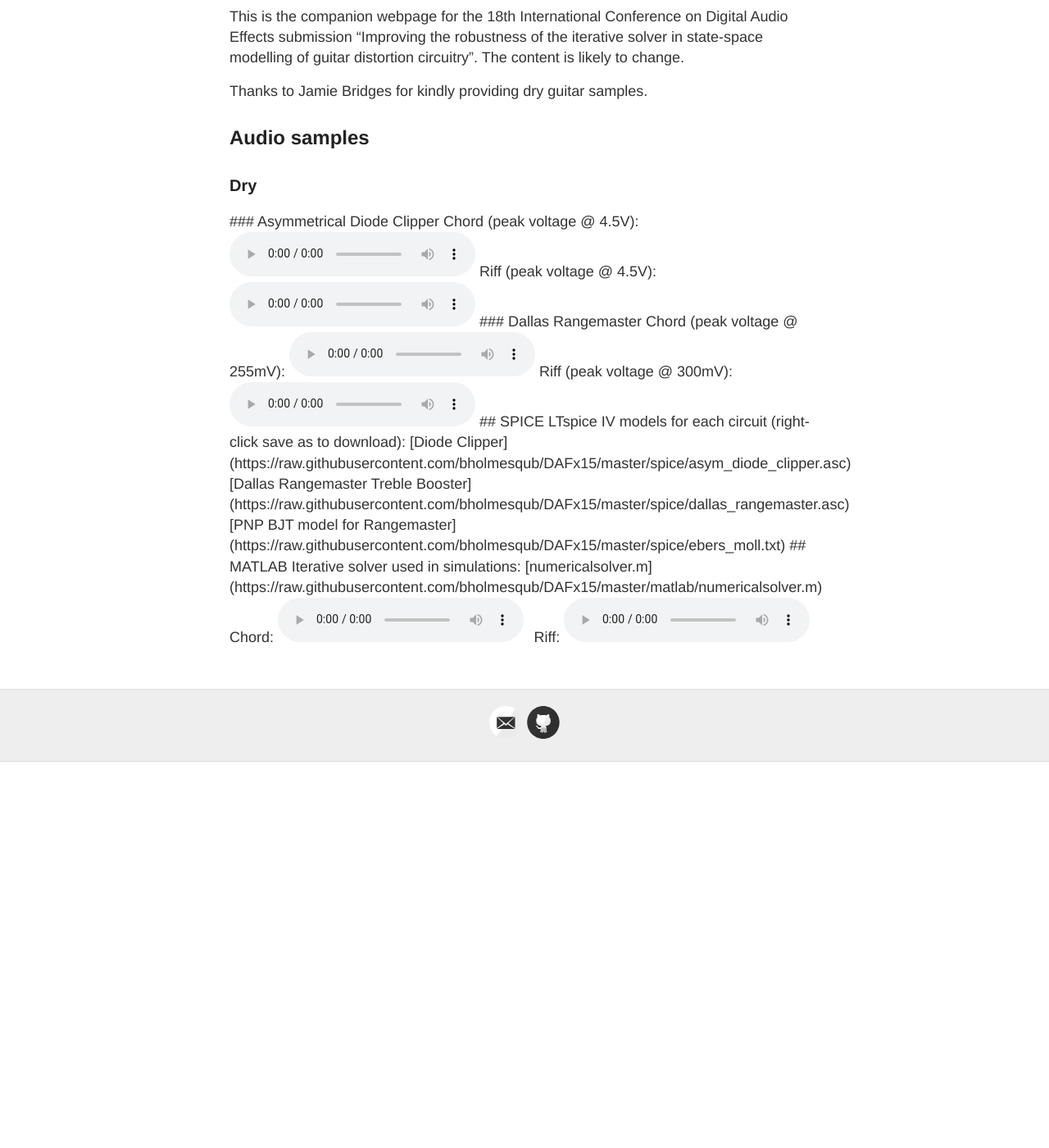
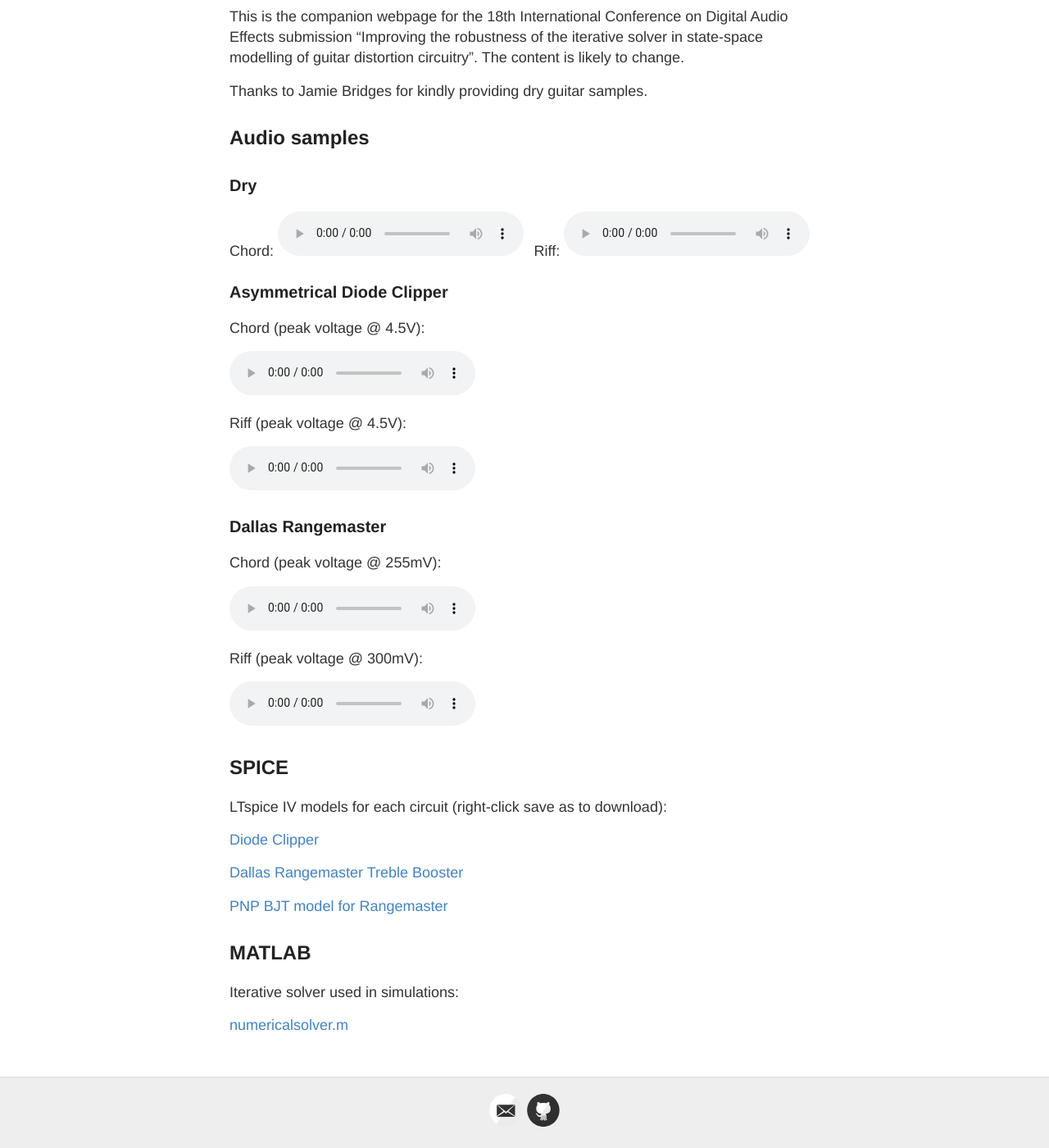
Before and after one commit to bholmesqub/DAFx15, a Jekyll site: the page built from index.md, in a window 1280 px wide and 1400 px high, scrolled down 219 px. Shown: the whole window at 82% size. Built offline with Jekyll 4.4.1, drawn with Linux system fonts in a browser that asks for light colours; Markdown is read by kramdown in place of the engine named in the settings; before the commit the page ends 1148 px from its top, so only the background shows below that.

Commit message:
Fixed initial table bug

```diff
--- a/index.md
+++ b/index.md
@@ -28,6 +28,7 @@ Thanks to Jamie Bridges for kindly providing dry guitar samples.
 			</audio>
 		</td>
 	</tr>
+</table>
 
 ###Asymmetrical Diode Clipper
 
```
